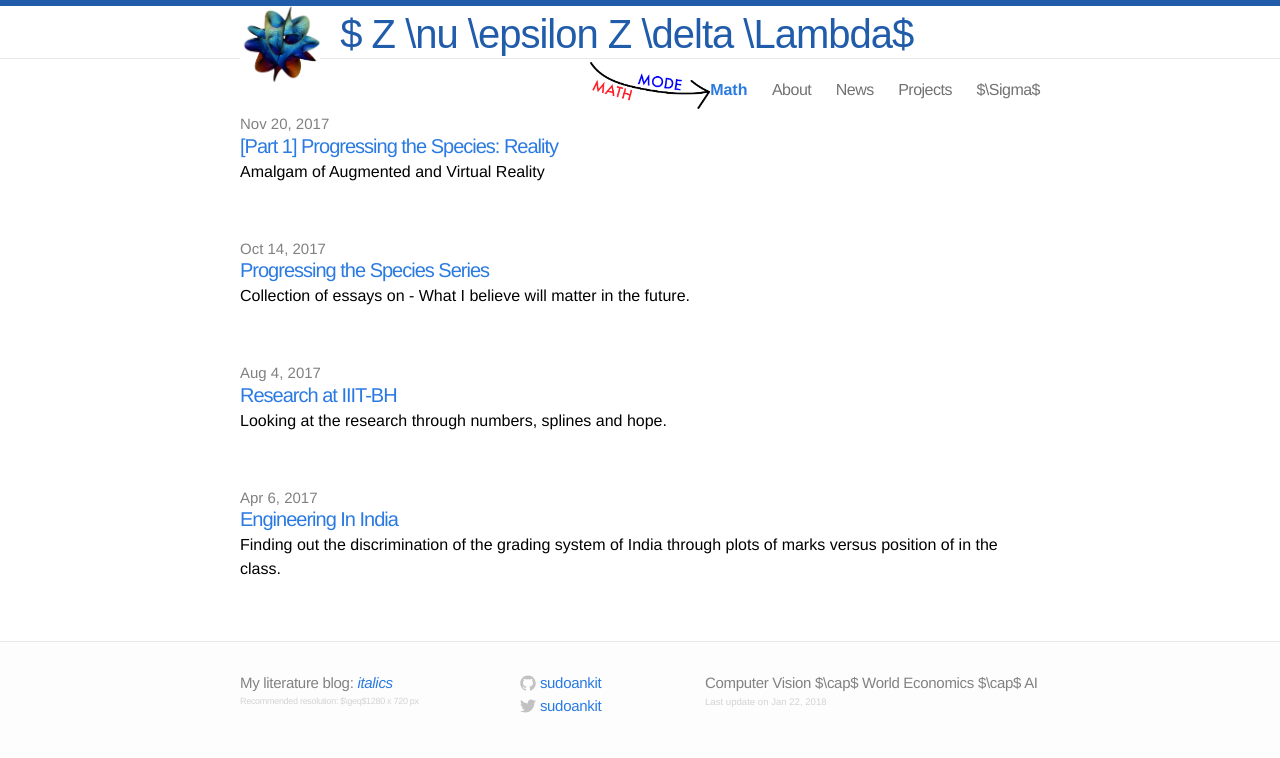
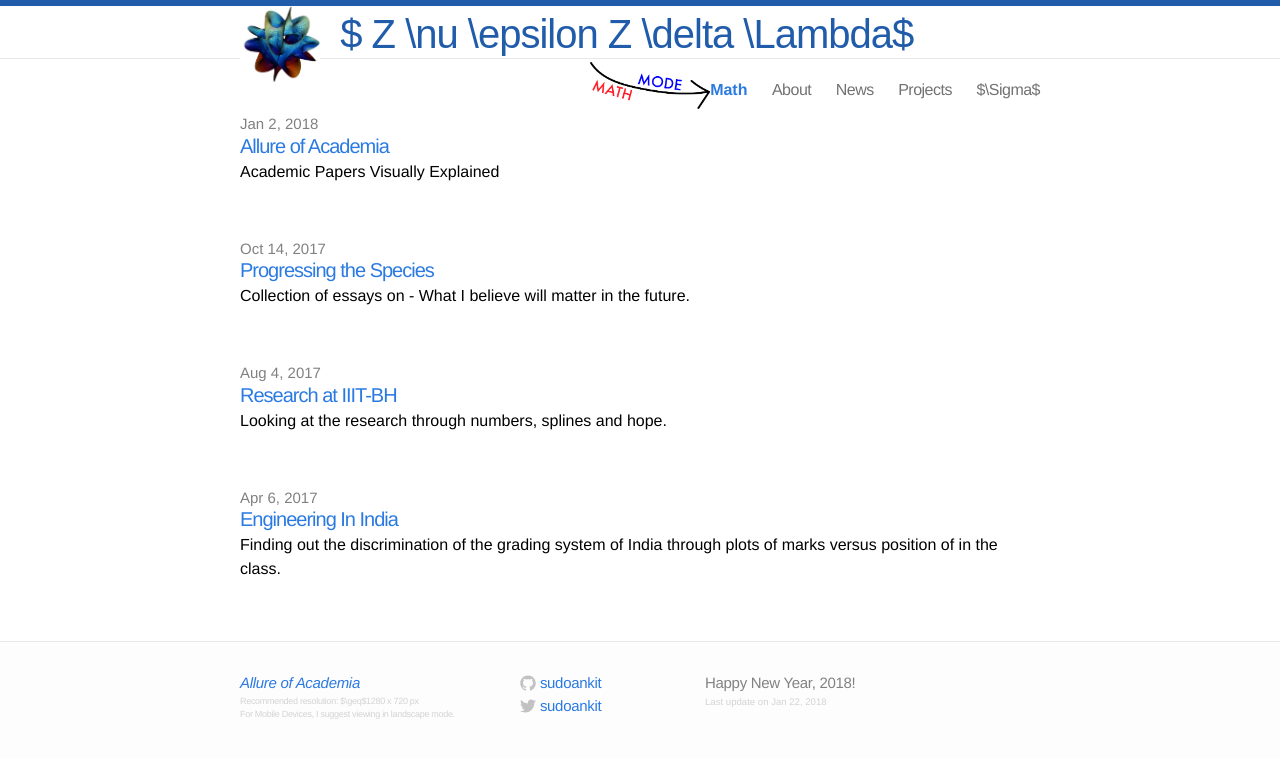
Before and after one commit to sudoankit/sudoankit.github.io, a Jekyll site: the page built from index.html, in a window 1280 px wide. Shown: the top 758 px of the page. Built offline with Jekyll 4.4.1, drawn with Linux system fonts in a browser that asks for light colours; some web fonts are replaced; a script that is not in the unit is left out.

Commit message:
new website-post

```diff
--- a/_includes/footer.html
+++ b/_includes/footer.html
@@ -6,8 +6,9 @@
 
     <div class="footer-col-1 column">
       <ul>
-        <li> My literature blog: <a href="http://sudoankit.github.io/italics"><i>italics</i></a></li>
+        <li><a href="http://sudoankit.github.io/papers"><i>Allure of Academia </i></a></li>
         <li><div style="text-align: inherit; font-size: 60%; color: #d3d3d3">Recommended resolution: $\geq$1280 x 720 px </div></li>
+        <li><div style="text-align: inherit; font-size: 60%; color: #d3d3d3">For Mobile Devices, I suggest viewing in landscape mode.</div></li>
 
         <!-- <li><a href="mailto:{{ site.email }}">{{ site.email }}</a></li> -->
       </ul>
@@ -55,7 +56,7 @@
     </div>
 
     <div class="footer-col-3 column">
-      <p class="text">Computer Vision $\cap$ World Economics $\cap$ AI </p>
+      <p class="text"> Happy New Year, 2018! </p>
       <div style="text-align: inherit; font-size: 60%; color: #d3d3d3"> Last update on {{ site.time | date: "%b %-d, %Y" }}</div>
     </div>
 
--- a/_posts/2017-10-01-progressing-the-species.md
+++ b/_posts/2017-10-01-progressing-the-species.md
@@ -1,7 +1,7 @@
 ---
 layout: post
-<!-- comments: true -->
-title: "Progressing the Species Series"
+comments: true
+title: "Progressing the Species "
 excerpt: "Collection of essays on - What I believe will matter in the future."
 date: 2017-10-14 +0530
 mathjax: true
--- a/_posts/2017-11-20-Progressing-the-species-reality.md
+++ /dev/null
@@ -1,33 +0,0 @@
----
-layout: post
-<!-- comments: true -->
-title: "[Part 1] Progressing the Species: Reality"
-excerpt: "Amalgam of Augmented and Virtual Reality"
-date: 2017-11-20 +0530
-mathjax: true
-
----
-<style>
-p {
-  text-align: justify;
-}
-</style>
-
-_Hyperreality_.
-
-Sounds too illogical. Look at the video below.
-<div class="imgcap">
-<object data="https://www.youtube.com/embed/YJg02ivYzSs"
-   width="100%" height="415"></object>
-   <div class="thecap" style="text-align:center"> Ads everywhere. The human soul is lost.
-    </div>
-</div>
-
-We don't want this. Period.
-
-<hr>
-
-<center>Work in Progress: ETA Nov 20</center>
-<center>Work in Progress: ETA Nov 20</center>
-<center>Work in Progress: ETA Nov 20</center>
-<center>Work in Progress: ETA Nov 20</center>
--- a/css/main.css
+++ b/css/main.css
@@ -5,6 +5,15 @@
 
 @import url('https://fonts.googleapis.com/css?family=Cantarell|Megrim');
 
+/* highlighter */
+
+.yellow-highlight {
+  text-shadow:
+    -3px 0px 3px yellow,
+     3px 0px 3px yellow,
+     6px 0px 6px yellow,
+    -6px 0px 6px yellow;
+}
 
 * {
   margin: 0;
```
Also changed, not shown: _posts/2018-01-01-allure-of-academia.md (added, +57 -0 lines), about.md (+1 -1 lines), assets/allure/Archive.png (added), assets/allure/home.png (added).
